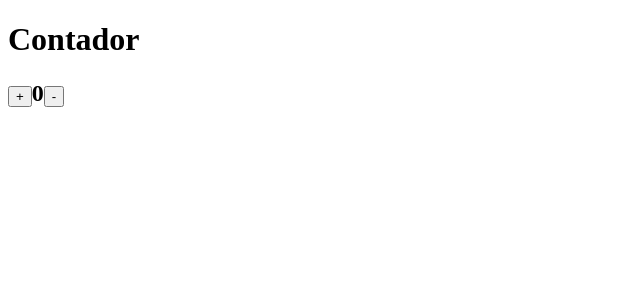
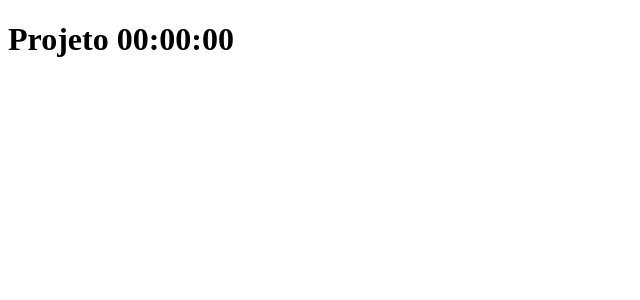
Before and after one commit to johntec-ads/meuapp, a React (Create React App) app: page / in a window 1280 px wide. Shown: the top 300 px of the page, without its empty margins (0-640 px from the left). Built offline with nearby package versions, Linux system fonts and the light colour scheme.

Commit message:
upReact_js_Curso

```diff
--- a/src/App.js
+++ b/src/App.js
@@ -1,48 +1,24 @@
-import React, { Component } from 'react';
+import React, { Component } from 'react' ;
 
 class App extends Component {
-  constructor( props ) {
-    super( props );
+
+  constructor (props) {//ciclo de vida 1
+    super(props);
     this.state = {
-      nome: 'John',
-      contador: 0,
+      hora: '00:00:00'
+
     }
-
-    this.aumentar = this.aumentar.bind( this );
-    this.diminuir = this.diminuir.bind( this );
 
   }
 
-  aumentar () {
-    let state = this.state;
-    state.contador += 1;
+  render() {
 
-    this.setState( this.state )
-  }
-
-  diminuir () {
-    let state = this.state;
-    state.contador -= 1;
-    this.setState( this.state )
-  }
-
-
-  render () {
     return (
       <div>
-        <h1> Contador </h1>
-
-        <h2>
-          <button onClick={ this.aumentar }> + </button>
-          { this.state.contador }
-          <button onClick={ this.diminuir } > - </button>
-        </h2>
-
+        <h1> Projeto {this.state.hora} </h1>
       </div>
     )
   }
-
 }
 
-
-export default App;
+export default App ;
```
